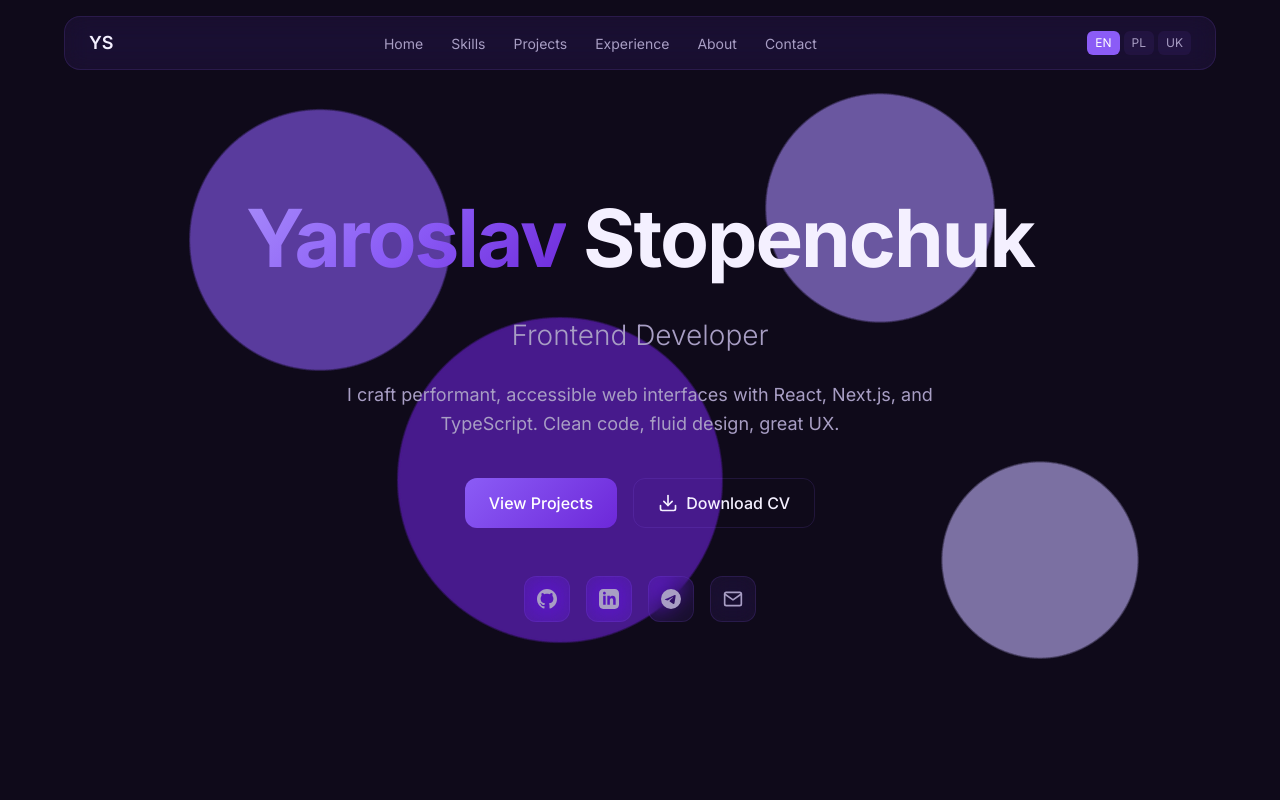
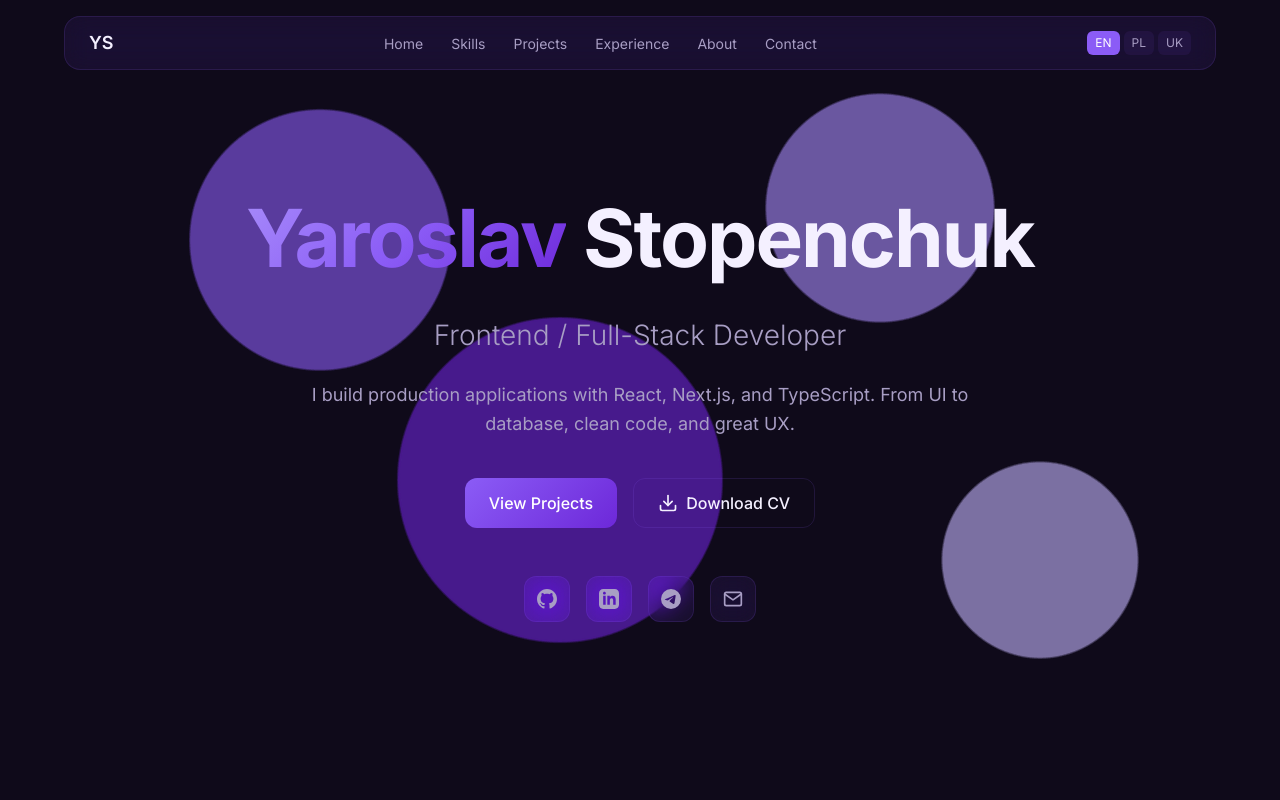
Before and after one commit to humblezxc/portfolio, a Next.js app: page / in a window 1280 px wide. Shown: the top 800 px of the page. Built offline with nearby package versions, Linux system fonts and the light colour scheme.

Commit message:
Update portfolio content to match new CV positioning

```diff
--- a/src/app/layout.tsx
+++ b/src/app/layout.tsx
@@ -22,12 +22,12 @@ export const viewport: Viewport = {
 export const metadata: Metadata = {
   metadataBase: new URL("https://portfolio-yaroslav-stopenchuk.vercel.app"),
   title: "Portfolio - Yaroslav Stopenchuk",
-  description: "Frontend Developer with 2+ years of experience specializing in React, Next.js, and TypeScript. Based in Wrocław, Poland.",
-  keywords: ["Frontend Developer", "React", "Next.js", "TypeScript", "Wrocław"],
+  description: "Frontend / Full-Stack Developer with 3+ years of experience in React, Next.js, and TypeScript. Based in Wroclaw, Poland.",
+  keywords: ["Frontend Developer", "Full-Stack Developer", "React", "Next.js", "TypeScript", "Supabase", "Stripe", "Wrocław"],
   authors: [{ name: "Yaroslav Stopenchuk" }],
   openGraph: {
-    title: "Yaroslav Stopenchuk — Frontend Developer",
-    description: "Frontend Developer specializing in React, Next.js, and TypeScript",
+    title: "Yaroslav Stopenchuk — Frontend / Full-Stack Developer",
+    description: "Frontend / Full-Stack Developer specializing in React, Next.js, and TypeScript",
     type: "website",
     url: "https://portfolio-yaroslav-stopenchuk.vercel.app",
     siteName: "Yaroslav Stopenchuk Portfolio",
@@ -36,14 +36,14 @@ export const metadata: Metadata = {
         url: "/opengraph-image",
         width: 1200,
         height: 630,
-        alt: "Yaroslav Stopenchuk — Frontend Developer",
+        alt: "Yaroslav Stopenchuk — Frontend / Full-Stack Developer",
       },
     ],
   },
   twitter: {
     card: "summary_large_image",
-    title: "Yaroslav Stopenchuk — Frontend Developer",
-    description: "Frontend Developer specializing in React, Next.js, and TypeScript",
+    title: "Yaroslav Stopenchuk — Frontend / Full-Stack Developer",
+    description: "Frontend / Full-Stack Developer specializing in React, Next.js, and TypeScript",
     images: ["/twitter-image"],
   },
 };
--- a/src/app/opengraph-image.tsx
+++ b/src/app/opengraph-image.tsx
@@ -2,7 +2,7 @@ import { ImageResponse } from "next/og";
 
 export const runtime = "edge";
 
-export const alt = "Yaroslav Stopenchuk — Frontend Developer";
+export const alt = "Yaroslav Stopenchuk — Frontend / Full-Stack Developer";
 export const size = {
     width: 1200,
     height: 630,
@@ -73,7 +73,7 @@ export default async function Image() {
                             marginBottom: "40px",
                         }}
                     >
-                        Frontend Developer
+                        Frontend / Full-Stack Developer
                     </div>
                     <div
                         style={{
--- a/src/app/twitter-image.tsx
+++ b/src/app/twitter-image.tsx
@@ -2,7 +2,7 @@ import { ImageResponse } from "next/og";
 
 export const runtime = "edge";
 
-export const alt = "Yaroslav Stopenchuk — Frontend Developer";
+export const alt = "Yaroslav Stopenchuk — Frontend / Full-Stack Developer";
 export const size = {
     width: 1200,
     height: 630,
@@ -73,7 +73,7 @@ export default async function Image() {
                             marginBottom: "40px",
                         }}
                     >
-                        Frontend Developer
+                        Frontend / Full-Stack Developer
                     </div>
                     <div
                         style={{
--- a/src/locales/en.json
+++ b/src/locales/en.json
@@ -1,7 +1,7 @@
 {
   "projects.smart-shift.title": "Smart Shift Scheduler",
   "projects.smart-shift.short": "Workforce management SaaS with custom scheduling algorithm.",
-  "projects.smart-shift.long": "Workforce management SaaS using Next.js 16, reducing schedule planning time from hours to minutes via automation. Engineered custom scheduling algorithm ensuring 100% compliance with staff availability and role constraints. Implemented RBAC & Middleware security and custom i18n system. Achieved Perfect SEO (100/100) and High Best Practices (92/100) via Lighthouse audit.",
+  "projects.smart-shift.long": "Multi-tenant workforce SaaS using Next.js 16, TypeScript, and Supabase (PostgreSQL + RLS). Engineered Stripe subscriptions (3 tiers, webhooks, feature-gating), 4-tier RBAC, and transactional emails via Resend. Drag-and-drop scheduling with optimistic updates, shift-generation algorithm, Recharts analytics, i18n, dark mode, and PWA. Lighthouse: 100/100/96.",
   "projects.museum.title": "Warsaw Museum Collections",
   "projects.museum.short": "Legacy React modernization with Docker environment fixes.",
   "projects.museum.long": "Modernized legacy React code from Class components to Hooks and fixed Docker environments. Implemented shopping cart logic. Reduced maintenance time and cut editorial turnaround by 30%.",
@@ -17,22 +17,22 @@
   "projects.elektrobohater.title": "Elektrobohater",
   "projects.elektrobohater.short": "Social platform SPA with real-time feeds and filtering.",
   "projects.elektrobohater.long": "Architected a complex SPA from scratch using Redux Toolkit & React Query to handle real-time feeds and filtering for thousands of users. Built robust state management for complex user interactions.",
-  "experience.exp-1.company": "Independent Project",
-  "experience.exp-1.role": "Full-Stack Developer",
+  "experience.exp-1.company": "Smart Shift / Freelance",
+  "experience.exp-1.role": "Freelance Full-Stack Developer",
   "experience.exp-1.period": "May 2025 — Present",
-  "experience.exp-1.description": "Developing Smart Shift Scheduler: a workforce management SaaS using Next.js 16, reducing schedule planning time from hours to minutes via automation. Engineered custom scheduling algorithm ensuring 100% compliance with staff availability. Implemented RBAC & Middleware security and custom i18n system.",
+  "experience.exp-1.description": "Built Smart Shift Scheduler: a multi-tenant workforce SaaS using Next.js 16, TypeScript, and Supabase (PostgreSQL + RLS). Engineered Stripe subscriptions, 4-tier RBAC, and transactional emails via Resend. Implemented drag-and-drop scheduling with optimistic updates and Recharts analytics dashboard. Lighthouse: 100/100/96.",
   "experience.exp-2.company": "RED Software House",
   "experience.exp-2.role": "Frontend Developer",
   "experience.exp-2.period": "Oct 2023 — May 2025",
-  "experience.exp-2.description": "Delivered 10+ commercial projects (Next.js, Gatsby), optimizing initial load times by ~12% via GSAP/asset optimization. Architected Elektrobohater SPA using Redux Toolkit & React Query. Modernized Warsaw Museum legacy React code, cutting editorial turnaround by 30%. Mentored Junior Developer, reducing ramp-up time by ~40%.",
+  "experience.exp-2.description": "Delivered 10+ commercial projects (Next.js, Gatsby) for clients including Opera, Warsaw Museum, and social platforms, optimizing load times by ~12%. Architected Elektrobohater SPA using Redux Toolkit & React Query. Modernized Warsaw Museum legacy React, built shopping cart logic, cutting turnaround by 30%. Mentored Junior Developer with code reviews, reducing ramp-up time by ~40%.",
   "experience.exp-3.company": "Itransition",
   "experience.exp-3.role": "Frontend Developer (Training Program)",
   "experience.exp-3.period": "Sep 2022 — Nov 2022",
   "experience.exp-3.description": "Completed 3-month training program: React, MUI, and Agile workflows. Delivered 6 coding assignments and a final project; passed technical interview.",
   "hero.greeting": "Hi, I'm",
   "hero.name": "Yaroslav Stopenchuk",
-  "hero.title": "Frontend Developer",
-  "hero.description": "I craft performant, accessible web interfaces with React, Next.js, and TypeScript. Clean code, fluid design, great UX.",
+  "hero.title": "Frontend / Full-Stack Developer",
+  "hero.description": "I build production applications with React, Next.js, and TypeScript. From UI to database, clean code, and great UX.",
   "hero.viewProjects": "View Projects",
   "hero.downloadCV": "Download CV",
   "skills.title": "Tech Stack",
@@ -48,15 +48,15 @@
   "experience.title": "Experience",
   "experience.description": "My professional journey in web development",
   "about.title": "About Me",
-  "about.bio1": "Hi! I'm Yaroslav, a Frontend Developer with 2+ years of experience based in Wrocław, Poland. I specialize in React, Next.js, and TypeScript — modernizing legacy systems, optimizing web performance (LCP/CLS), and delivering pixel-perfect interfaces.",
-  "about.bio2": "I have a proven track record of mentoring junior developers and building full-stack MVPs. I'm passionate about clean code, great UX, and tackling complex technical challenges.",
+  "about.bio1": "Hi! I'm Yaroslav, a Frontend / Full-Stack Developer with 3+ years of experience based in Wroclaw, Poland. I specialize in React, Next.js, and TypeScript. I've shipped 10+ commercial projects and independently built a multi-tenant SaaS with Stripe billing, RBAC, and analytics.",
+  "about.bio2": "I deliver end-to-end, from UI to database. Experienced in mentoring, code reviews, and performance optimization. Passionate about clean code and great UX.",
   "about.cleanCode": "Clean Code",
   "about.greatUX": "Great UX",
   "about.accessible": "Accessible",
   "contact.title": "Let's Connect",
   "contact.description": "Have a project in mind or just want to say hi? I'd love to hear from you.",
   "footer.title": "Yaroslav Stopenchuk",
-  "footer.subtitle": "Frontend Developer",
+  "footer.subtitle": "Frontend / Full-Stack Developer",
   "footer.copyright": "Built with Next.js & Tailwind CSS.",
   "nav.home": "Home",
   "nav.skills": "Skills",
--- a/src/locales/pl.json
+++ b/src/locales/pl.json
@@ -1,7 +1,7 @@
 {
   "projects.smart-shift.title": "Smart Shift Scheduler",
   "projects.smart-shift.short": "SaaS do zarządzania grafikiem z algorytmem planowania.",
-  "projects.smart-shift.long": "SaaS do zarządzania pracownikami w Next.js 16, skracający planowanie grafiku z godzin do minut dzięki automatyzacji. Opracowany algorytm zapewniający 100% zgodności z dostępnością i rolami pracowników. Wdrożone RBAC, bezpieczeństwo middleware i system i18n. Osiągnięto idealne SEO (100/100) i wysokie Best Practices (92/100) w Lighthouse.",
+  "projects.smart-shift.long": "Multi-tenant SaaS na Next.js 16, TypeScript i Supabase (PostgreSQL + RLS). Wdrożenie subskrypcji Stripe (3 plany, webhooki, feature-gating), 4-poziomowy RBAC i maile transakcyjne przez Resend. Drag-and-drop z optymistycznymi aktualizacjami, algorytm generowania zmian, dashboard Recharts, i18n, dark mode i PWA. Lighthouse: 100/100/96.",
   "projects.museum.title": "Kolekcje Muzeum Warszawy",
   "projects.museum.short": "Modernizacja legacy React i naprawa środowisk Docker.",
   "projects.museum.long": "Modernizacja kodu React z komponentów klasowych na Hooki i naprawa środowisk Docker. Implementacja logiki koszyka zakupowego. Skrócenie czasu utrzymania i redukcja czasu realizacji o 30%.",
@@ -17,22 +17,22 @@
   "projects.elektrobohater.title": "Elektrobohater",
   "projects.elektrobohater.short": "Platforma społecznościowa SPA z feedami w czasie rzeczywistym.",
   "projects.elektrobohater.long": "Zaprojektowanie złożonego SPA od podstaw z Redux Toolkit i React Query do obsługi feedów i filtrowania dla tysięcy użytkowników. Solidne zarządzanie stanem dla złożonych interakcji.",
-  "experience.exp-1.company": "Projekt niezależny",
-  "experience.exp-1.role": "Full-Stack Developer",
+  "experience.exp-1.company": "Smart Shift / Freelance",
+  "experience.exp-1.role": "Freelance Full-Stack Developer",
   "experience.exp-1.period": "Maj 2025 — Obecnie",
-  "experience.exp-1.description": "Tworzenie Smart Shift Scheduler: SaaS do zarządzania pracownikami w Next.js 16, skracający planowanie grafiku z godzin do minut dzięki automatyzacji. Opracowanie algorytmu zapewniającego 100% zgodności z dostępnością pracowników. Wdrożenie RBAC, bezpieczeństwa middleware i systemu i18n.",
+  "experience.exp-1.description": "Stworzenie Smart Shift Scheduler: multi-tenant SaaS na Next.js 16, TypeScript i Supabase (PostgreSQL + RLS). Wdrożenie subskrypcji Stripe, 4-poziomowego RBAC i maili transakcyjnych przez Resend. Implementacja drag-and-drop z optymistycznymi aktualizacjami i dashboardem Recharts. Lighthouse: 100/100/96.",
   "experience.exp-2.company": "RED Software House",
   "experience.exp-2.role": "Frontend Developer",
   "experience.exp-2.period": "Paź 2023 — Maj 2025",
-  "experience.exp-2.description": "Dostarczenie 10+ projektów komercyjnych (Next.js, Gatsby), optymalizacja czasu ładowania o ~12% poprzez GSAP/optymalizację zasobów. Zaprojektowanie Elektrobohater SPA z Redux Toolkit i React Query. Modernizacja kodu legacy Muzeum Warszawy, skrócenie czasu realizacji o 30%. Mentoring Junior Developera, skrócenie czasu wdrożenia o ~40%.",
+  "experience.exp-2.description": "Dostarczenie 10+ projektów komercyjnych (Next.js, Gatsby) dla klientów takich jak Opera, Muzeum Warszawy i platformy społecznościowe, optymalizacja czasu ładowania o ~12%. Zaprojektowanie Elektrobohater SPA z Redux Toolkit i React Query. Modernizacja legacy React Muzeum Warszawy, logika koszyka, skrócenie czasu realizacji o 30%. Mentoring Junior Developera z code review, skrócenie czasu wdrożenia o ~40%.",
   "experience.exp-3.company": "Itransition",
   "experience.exp-3.role": "Frontend Developer (Program szkoleniowy)",
   "experience.exp-3.period": "Wrz 2022 — Lis 2022",
   "experience.exp-3.description": "Ukończenie 3-miesięcznego programu szkoleniowego: React, MUI i metodyki Agile. Realizacja 6 zadań programistycznych i projektu końcowego; zaliczenie rozmowy technicznej.",
   "hero.greeting": "Cześć, jestem",
   "hero.name": "Yaroslav Stopenchuk",
-  "hero.title": "Frontend Developer",
-  "hero.description": "Tworzę wydajne, dostępne interfejsy webowe z React, Next.js i TypeScript. Czysty kod, płynny design, świetny UX.",
+  "hero.title": "Frontend / Full-Stack Developer",
+  "hero.description": "Buduję aplikacje produkcyjne z React, Next.js i TypeScript. Od UI po bazę danych, czysty kod i świetny UX.",
   "hero.viewProjects": "Zobacz projekty",
   "hero.downloadCV": "Pobierz CV",
   "skills.title": "Technologie",
@@ -48,15 +48,15 @@
   "experience.title": "Doświadczenie",
   "experience.description": "Moja droga zawodowa w web development",
   "about.title": "O mnie",
-  "about.bio1": "Cześć! Jestem Yaroslav, Frontend Developer z ponad 2-letnim doświadczeniem, mieszkający we Wrocławiu. Specjalizuję się w React, Next.js i TypeScript — modernizuję systemy legacy, optymalizuję wydajność (LCP/CLS) i dostarczam pixel-perfect interfejsy.",
-  "about.bio2": "Mam doświadczenie w mentorowaniu juniorów i budowaniu full-stack MVP. Pasjonuję się czystym kodem, świetnym UX i złożonymi wyzwaniami technicznymi.",
+  "about.bio1": "Cześć! Jestem Yaroslav, Frontend / Full-Stack Developer z ponad 3-letnim doświadczeniem, mieszkający we Wrocławiu. Specjalizuję się w React, Next.js i TypeScript. Dostarczyłem 10+ projektów komercyjnych i samodzielnie zbudowałem multi-tenant SaaS ze Stripe, RBAC i analityką.",
+  "about.bio2": "Dostarczam end-to-end, od UI po bazę danych. Doświadczenie w mentorowaniu, code review i optymalizacji wydajności. Pasjonuję się czystym kodem i świetnym UX.",
   "about.cleanCode": "Czysty kod",
   "about.greatUX": "Świetny UX",
   "about.accessible": "Dostępność",
   "contact.title": "Skontaktuj się",
   "contact.description": "Masz projekt lub po prostu chcesz się przywitać? Chętnie porozmawiamy.",
   "footer.title": "Yaroslav Stopenchuk",
-  "footer.subtitle": "Frontend Developer",
+  "footer.subtitle": "Frontend / Full-Stack Developer",
   "footer.copyright": "Zbudowane z Next.js i Tailwind CSS.",
   "nav.home": "Start",
   "nav.skills": "Technologie",
--- a/src/locales/uk.json
+++ b/src/locales/uk.json
@@ -1,7 +1,7 @@
 {
   "projects.smart-shift.title": "Smart Shift Scheduler",
   "projects.smart-shift.short": "SaaS для управління графіком з алгоритмом планування.",
-  "projects.smart-shift.long": "SaaS для управління персоналом на Next.js 16, що скорочує планування графіку з годин до хвилин завдяки автоматизації. Розроблено алгоритм із 100% відповідністю до доступності та ролей працівників. Впроваджено RBAC, безпеку middleware та систему i18n. Досягнуто ідеальне SEO (100/100) та високі Best Practices (92/100) у Lighthouse.",
+  "projects.smart-shift.long": "Multi-tenant SaaS на Next.js 16, TypeScript та Supabase (PostgreSQL + RLS). Впровадження підписок Stripe (3 плани, вебхуки, feature-gating), 4-рівневий RBAC та транзакційні листи через Resend. Drag-and-drop з оптимістичними оновленнями, алгоритм генерації змін, дашборд Recharts, i18n, dark mode та PWA. Lighthouse: 100/100/96.",
   "projects.museum.title": "Колекції Музею Варшави",
   "projects.museum.short": "Модернізація legacy React та виправлення Docker.",
   "projects.museum.long": "Модернізація коду React з класових компонентів на Hooks та виправлення Docker-середовищ. Реалізація логіки кошика. Скорочення часу підтримки та зменшення часу виконання на 30%.",
@@ -17,22 +17,22 @@
   "projects.elektrobohater.title": "Elektrobohater",
   "projects.elektrobohater.short": "Соціальна платформа SPA з фідами в реальному часі.",
   "projects.elektrobohater.long": "Проєктування складного SPA з нуля на Redux Toolkit та React Query для обробки фідів і фільтрації для тисяч користувачів. Надійне управління станом для складних взаємодій.",
-  "experience.exp-1.company": "Незалежний проєкт",
-  "experience.exp-1.role": "Full-Stack Developer",
+  "experience.exp-1.company": "Smart Shift / Freelance",
+  "experience.exp-1.role": "Freelance Full-Stack Developer",
   "experience.exp-1.period": "Травень 2025 — Зараз",
-  "experience.exp-1.description": "Розробка Smart Shift Scheduler: SaaS для управління персоналом на Next.js 16, що скорочує планування графіку з годин до хвилин завдяки автоматизації. Розробка алгоритму із 100% відповідністю до доступності працівників. Впровадження RBAC, безпеки middleware та системи i18n.",
+  "experience.exp-1.description": "Створення Smart Shift Scheduler: multi-tenant SaaS на Next.js 16, TypeScript та Supabase (PostgreSQL + RLS). Впровадження підписок Stripe, 4-рівневого RBAC та транзакційних листів через Resend. Реалізація drag-and-drop з оптимістичними оновленнями та дашбордом Recharts. Lighthouse: 100/100/96.",
   "experience.exp-2.company": "RED Software House",
   "experience.exp-2.role": "Frontend Developer",
   "experience.exp-2.period": "Жовтень 2023 — Травень 2025",
-  "experience.exp-2.description": "Доставка 10+ комерційних проєктів (Next.js, Gatsby), оптимізація часу завантаження на ~12% через GSAP/оптимізацію ресурсів. Проєктування Elektrobohater SPA на Redux Toolkit та React Query. Модернізація legacy-коду Музею Варшави, скорочення часу виконання на 30%. Менторство Junior Developer, скорочення часу адаптації на ~40%.",
+  "experience.exp-2.description": "Доставка 10+ комерційних проєктів (Next.js, Gatsby) для клієнтів Opera, Музей Варшави та соціальних платформ, оптимізація часу завантаження на ~12%. Проєктування Elektrobohater SPA на Redux Toolkit та React Query. Модернізація legacy React Музею Варшави, логіка кошика, скорочення часу виконання на 30%. Менторство Junior Developer з code review, скорочення часу адаптації на ~40%.",
   "experience.exp-3.company": "Itransition",
   "experience.exp-3.role": "Frontend Developer (Навчальна програма)",
   "experience.exp-3.period": "Вересень 2022 — Листопад 2022",
   "experience.exp-3.description": "Завершення 3-місячної навчальної програми: React, MUI та Agile-методології. Виконання 6 програмних завдань та фінального проєкту; успішне проходження технічної співбесіди.",
   "hero.greeting": "Привіт, я",
   "hero.name": "Ярослав Стопенчук",
-  "hero.title": "Frontend Developer",
-  "hero.description": "Створюю продуктивні, доступні веб-інтерфейси з React, Next.js та TypeScript. Чистий код, плавний дизайн, чудовий UX.",
+  "hero.title": "Frontend / Full-Stack Developer",
+  "hero.description": "Будую продакшн-застосунки на React, Next.js та TypeScript. Від UI до бази даних, чистий код та чудовий UX.",
   "hero.viewProjects": "Переглянути проєкти",
   "hero.downloadCV": "Завантажити CV",
   "skills.title": "Технології",
@@ -48,15 +48,15 @@
   "experience.title": "Досвід",
   "experience.description": "Мій професійний шлях у веб-розробці",
   "about.title": "Про мене",
-  "about.bio1": "Привіт! Я Ярослав, Frontend Developer з 2+ роками досвіду, живу у Вроцлаві, Польща. Спеціалізуюсь на React, Next.js та TypeScript — модернізую legacy-системи, оптимізую продуктивність (LCP/CLS) та створюю pixel-perfect інтерфейси.",
-  "about.bio2": "Маю досвід менторства junior-розробників та створення full-stack MVP. Захоплююсь чистим кодом, чудовим UX та складними технічними викликами.",
+  "about.bio1": "Привіт! Я Ярослав, Frontend / Full-Stack Developer з 3+ роками досвіду, живу у Вроцлаві, Польща. Спеціалізуюсь на React, Next.js та TypeScript. Доставив 10+ комерційних проєктів та самостійно побудував multi-tenant SaaS зі Stripe, RBAC та аналітикою.",
+  "about.bio2": "Доставляю end-to-end, від UI до бази даних. Досвід менторства, code review та оптимізації продуктивності. Захоплююсь чистим кодом та чудовим UX.",
   "about.cleanCode": "Чистий код",
   "about.greatUX": "Чудовий UX",
   "about.accessible": "Доступність",
   "contact.title": "Зв'язатися",
   "contact.description": "Маєте проєкт чи просто хочете привітатися? Буду радий почути!",
   "footer.title": "Ярослав Стопенчук",
-  "footer.subtitle": "Frontend Developer",
+  "footer.subtitle": "Frontend / Full-Stack Developer",
   "footer.copyright": "Створено з Next.js та Tailwind CSS.",
   "nav.home": "Головна",
   "nav.skills": "Технології",
```
